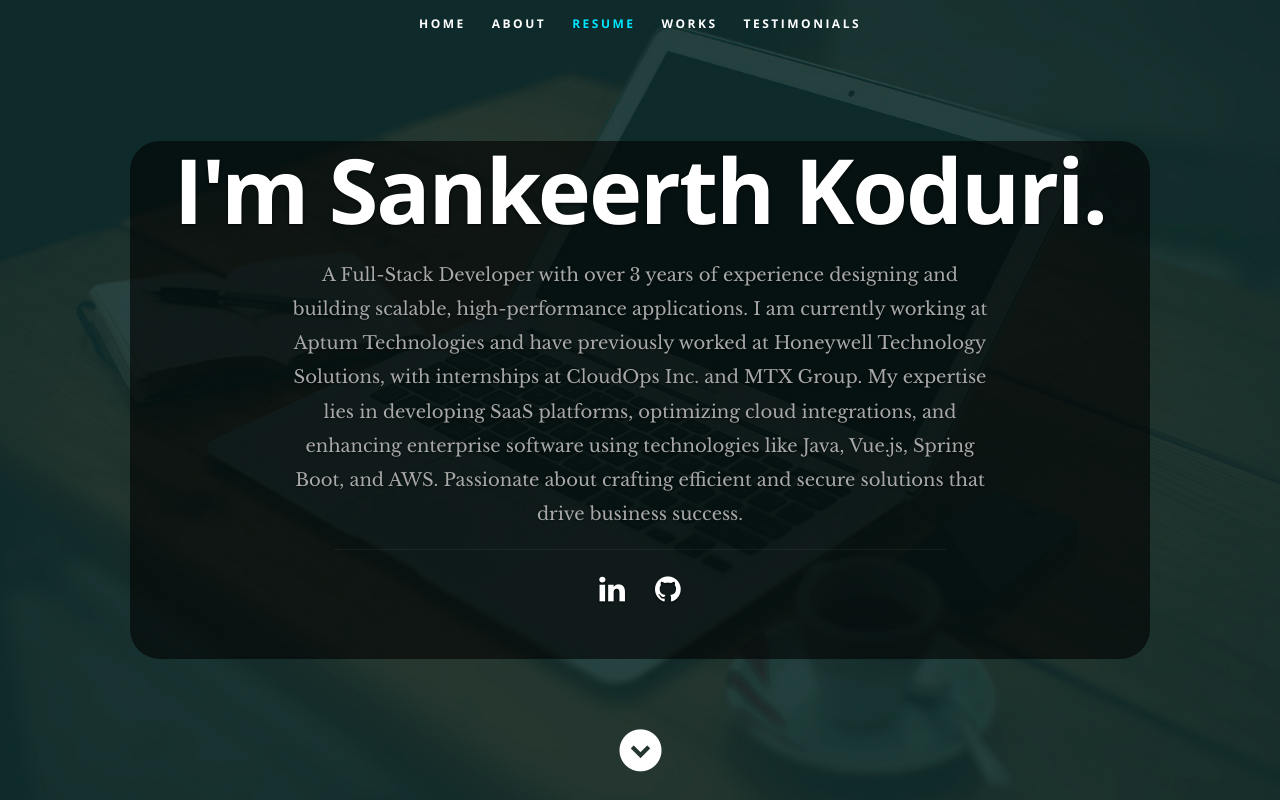
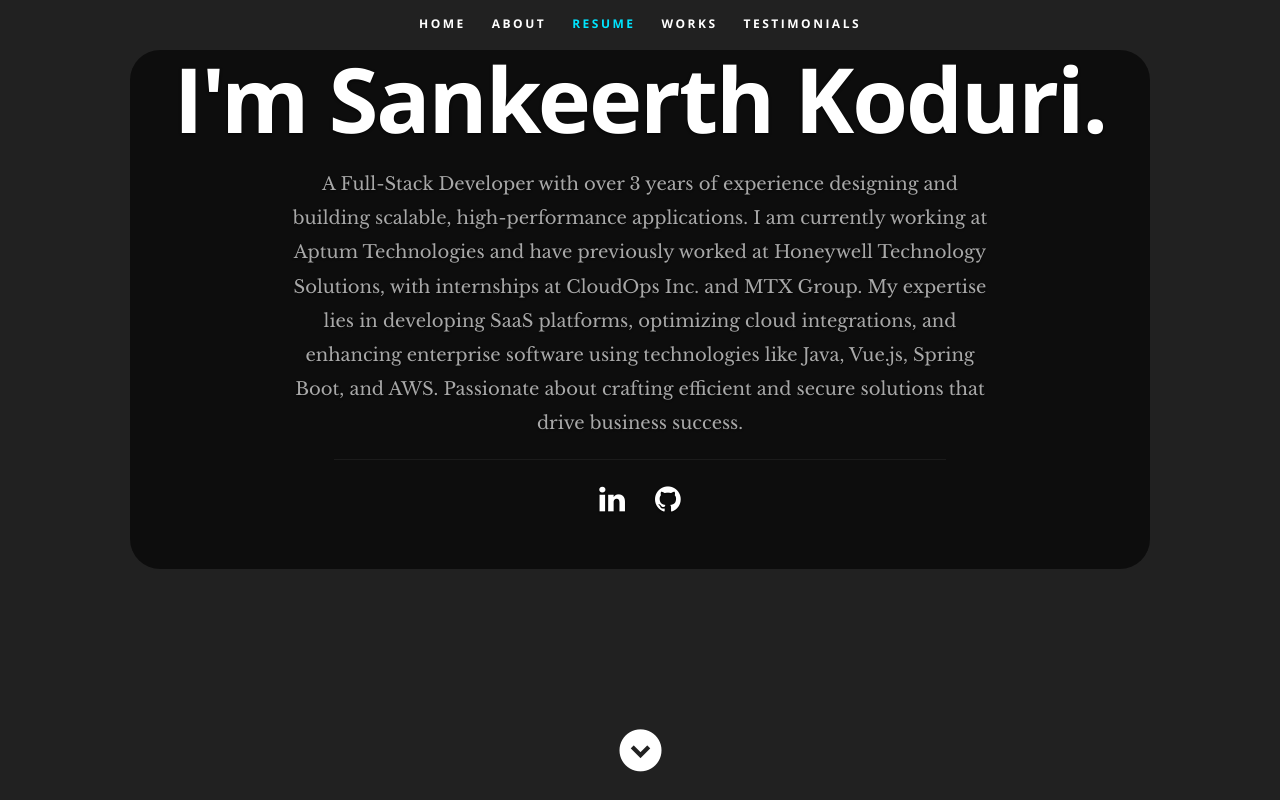
Before and after one commit to Sankeerth10/myPortfolio, a React (Create React App) app: page / in a window 1280 px wide. Shown: the top 800 px of the page. Built offline with nearby package versions, Linux system fonts and the light colour scheme.

Commit message:
022025-add animation

```diff
--- a/public/css/layout.css
+++ b/public/css/layout.css
@@ -15,12 +15,26 @@
     height: 800px;
     min-height: 500px;
     width: 100%;
-    background: #161415 url('../images/bg_1.jpg') no-repeat top center;
+    background: #212121 top center;
     background-size: cover !important;
     -webkit-background-size: cover !important;
     text-align: center;
     overflow: hidden;
+    padding-top: 50px;  /* Adjust padding as needed */
 }
+
+/* Vertically center the content within the header */
+header .banner {
+    display: inline-block;
+    vertical-align: middle;
+    margin: 0 auto;
+    width: 85%;
+    padding-bottom: 30px;
+    text-align: center;
+    background-color: rgb(0 0 0 / 60%);
+    border-radius: 2em;
+}
+
 
 /* vertically center banner section */
 header:before {
@@ -821,3 +835,32 @@
 #go-top a:hover {
     background-color: #0F9095;
 }
+
+/* Glowing Wave Animation */
+header::before {
+    content: "";
+    position: absolute;
+    top: 0;
+    left: 0;
+    width: 100%;
+    height: 100%;
+    background: radial-gradient(circle, rgba(0, 229, 255, 0.2) 10%, transparent 70%);
+    opacity: 0.5;
+    animation: glowingWave 6s ease-in-out infinite;
+}
+
+/* Glowing Wave Animation Keyframes */
+@keyframes glowingWave {
+    0% {
+        transform: translateX(-100%) scale(0.8);
+        opacity: 0.5;
+    }
+    50% {
+        transform: translateX(50%) scale(1.2);
+        opacity: 1;
+    }
+    100% {
+        transform: translateX(100%) scale(0.8);
+        opacity: 0.5;
+    }
+}
```
